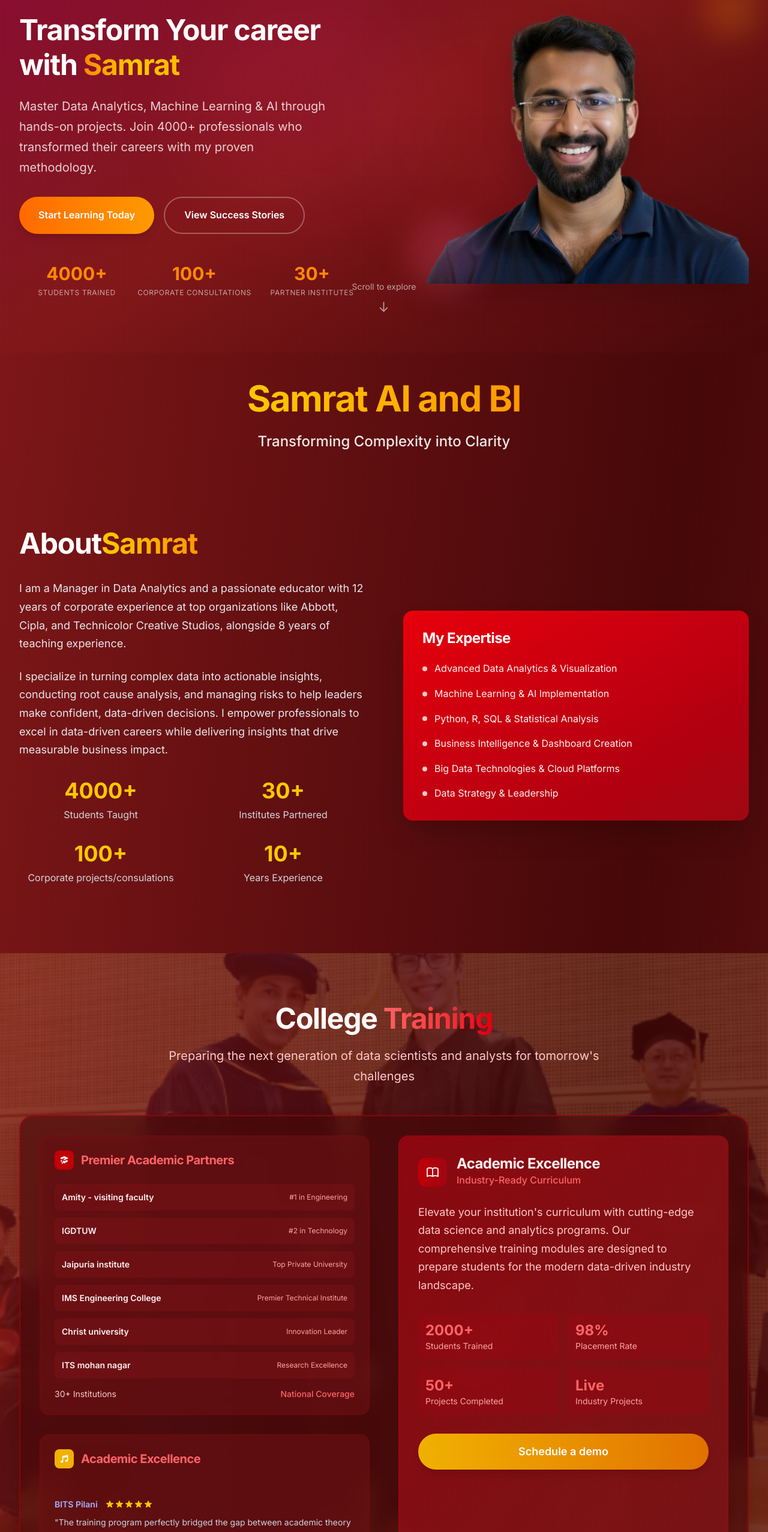
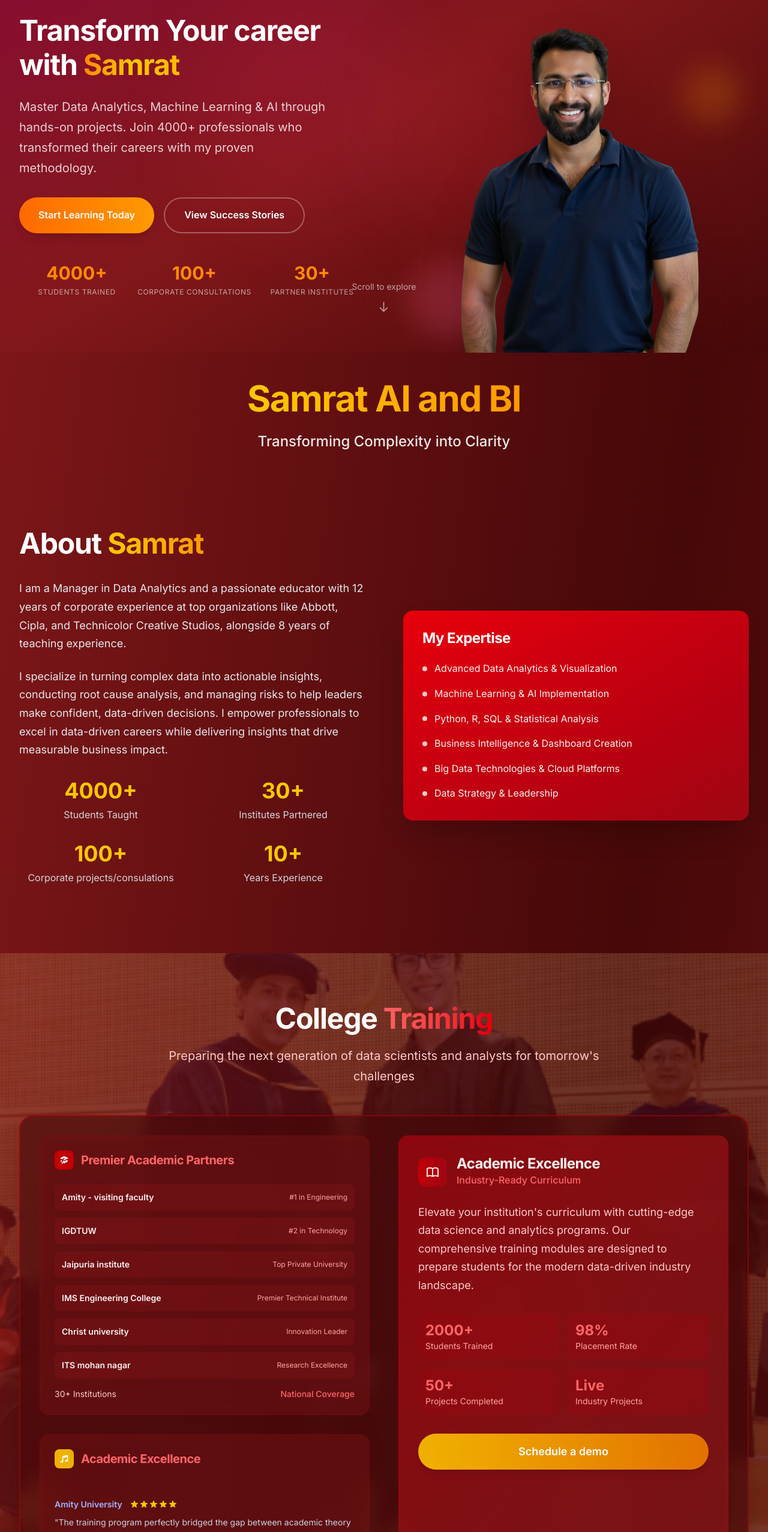
Before and after one commit to YashK-194/samrat-mukherjee, a Next.js app: page / in a window 1280 px wide. Shown: the part 212-2766 px from the top of the page at 60% size. Built offline with nearby package versions, Linux system fonts and the light colour scheme.

Commit message:
changed hero section image and small tweeks

```diff
--- a/src/app/page.js
+++ b/src/app/page.js
@@ -35,7 +35,7 @@ export default function Home() {
           <div className="grid grid-cols-1 lg:grid-cols-2 gap-16 items-center">
             <div>
               <h2 className="text-4xl md:text-5xl font-bold mb-8 text-white">
-                About
+                About{" "}
                 <span className="bg-gradient-to-r from-yellow-400 to-amber-500 bg-clip-text text-transparent">
                   Samrat
                 </span>
@@ -1032,10 +1032,10 @@ export default function Home() {
                 Samrat Mukherjee
               </h3>
               <p className="text-red-400 mb-4">
-                Lead Data Analyst & Educator helping professionals transform
+                Manager Data Analyst & Educator helping professionals transform
                 their careers through data analytics and machine learning.
               </p>
-              <div className="flex space-x-4">
+              {/* <div className="flex space-x-4">
                 <a
                   href="#"
                   className="text-red-400 hover:text-red-300 transition-colors"
@@ -1054,7 +1054,7 @@ export default function Home() {
                 >
                   Twitter
                 </a>
-              </div>
+              </div> */}
             </div>
 
             <div>
--- a/src/components/ClientFeedbackCarousel.js
+++ b/src/components/ClientFeedbackCarousel.js
@@ -11,19 +11,29 @@ const ClientFeedbackCarousel = () => {
       text: "Samrat's training methodology is exceptional. Our team's productivity increased by 40% after the program.",
     },
     {
-      company: "Infosys",
+      company: "Saint Gobain",
       rating: 5,
       text: "Highly customized content that perfectly aligned with our business requirements.",
     },
     {
-      company: "Wipro",
+      company: "Technicolor games",
       rating: 5,
       text: "Outstanding trainer with deep industry knowledge. The practical approach was exactly what we needed.",
     },
     {
-      company: "Accenture",
+      company: "Abbott",
       rating: 5,
       text: "The training program significantly enhanced our team's analytical capabilities and confidence.",
+    },
+    {
+      company: "Gabriel India Ltd",
+      rating: 5,
+      text: "The sessions were interactive and impactful. Our employees are now applying data insights more effectively in projects.",
+    },
+    {
+      company: "HCL Technologies",
+      rating: 5,
+      text: "Samrat’s expertise brought immense value. The training empowered our teams to solve complex business problems with data-driven strategies.",
     },
   ];
 
--- a/src/components/CollegeFeedbackCarousel.js
+++ b/src/components/CollegeFeedbackCarousel.js
@@ -11,19 +11,29 @@ const CollegeFeedbackCarousel = () => {
       text: "Exceptional curriculum delivery. Students showed remarkable improvement in analytical thinking and practical skills.",
     },
     {
-      college: "BITS Pilani",
+      college: "Amity University",
       rating: 5,
       text: "The training program perfectly bridged the gap between academic theory and industry requirements.",
     },
     {
-      college: "NIT Warangal",
+      college: "IGDTUW",
       rating: 5,
       text: "Outstanding hands-on approach. Our students are now confident in tackling real-world data challenges.",
     },
     {
-      college: "IIIT Hyderabad",
+      college: "Christ university",
       rating: 5,
       text: "Comprehensive program that enhanced our data science curriculum significantly. Highly recommended.",
+    },
+    {
+      college: "Jaipuria institute",
+      rating: 5,
+      text: "The sessions were highly engaging and tailored to industry needs. Students gained both confidence and practical expertise.",
+    },
+    {
+      college: "Delhi University",
+      rating: 5,
+      text: "A transformative learning experience. The program equipped our students with the skills to excel in data-driven roles.",
     },
   ];
 
--- a/src/components/Navigation.js
+++ b/src/components/Navigation.js
@@ -1,5 +1,6 @@
 "use client";
 import { useState } from "react";
+import Link from "next/link";
 
 export default function Navigation() {
   const [isMenuOpen, setIsMenuOpen] = useState(false);
@@ -14,18 +15,28 @@ export default function Navigation() {
 
   const handleNavClick = (e, href) => {
     e.preventDefault();
-    const targetId = href.substring(1); // Remove the # from href
+    const targetId = href.startsWith("#") ? href.substring(1) : href;
     const targetElement = document.getElementById(targetId);
 
     if (targetElement) {
-      const offsetTop = targetElement.offsetTop - 80; // Account for fixed navbar height
+      const offsetTop =
+        targetElement.getBoundingClientRect().top + window.scrollY - 80; // Account for fixed navbar height
       window.scrollTo({
         top: offsetTop,
         behavior: "smooth",
       });
+      closeMenu();
+      return;
     }
 
-    closeMenu(); // Close mobile menu if open
+    // If target not found on this page (e.g. you're on /courses), navigate to home with hash
+    closeMenu();
+    // Using window.location ensures the browser navigates to the home page and applies the hash.
+    // The browser will jump to the section; if you prefer smooth scrolling after navigation
+    // we can add a small client-side handler on the home page to smooth-scroll on load.
+    window.location.href = `/${
+      href.startsWith("/") ? href.substring(1) : href
+    }`;
   };
 
   const navLinks = [
@@ -41,10 +52,10 @@ export default function Navigation() {
     <nav className="fixed top-0 w-full z-50 bg-red-950/90 backdrop-blur-xl border-b border-white/10 shadow-lg">
       <div className="max-w-7xl mx-auto px-4 sm:px-6 lg:px-8">
         <div className="flex justify-between items-center py-4">
-          <div className="text-2xl font-bold">
+          <Link href="/" className="text-2xl font-bold flex items-center">
             <span className="text-white">Samrat</span>
             <span className="text-orange-400 ml-1">Mukherjee</span>
-          </div>
+          </Link>
 
           {/* Desktop Navigation */}
           <div className="hidden md:flex items-center space-x-8">
--- a/src/components/ParallaxHero.js
+++ b/src/components/ParallaxHero.js
@@ -1,6 +1,7 @@
 "use client";
 import { motion, useScroll, useTransform } from "framer-motion";
 import Image from "next/image";
+import Link from "next/link";
 
 export default function ParallaxHero() {
   const { scrollY } = useScroll();
@@ -41,16 +42,16 @@ export default function ParallaxHero() {
               initial={{ opacity: 0, x: 50 }}
               animate={{ opacity: 1, x: 0 }}
               transition={{ duration: 0.8, delay: 0.3 }}
-              className="relative order-1 lg:order-2 flex items-end justify-end lg:justify-center"
+              className="relative order-1 lg:order-2 flex items-end justify-end self-end lg:justify-end"
             >
-              <div className="relative lg:ml-8">
+              <div className="relative lg:ml-8 lg:mr-8">
                 <Image
                   src="/images/cutout.png"
                   alt="Samrat Mukherjee"
-                  width={700}
-                  height={840}
+                  width={1200}
+                  height={1440}
                   priority
-                  className="w-[700px] mr-8 drop-shadow-2xl"
+                  className="w-full max-w-none h-auto drop-shadow-2xl scale-125 lg:scale-150"
                 />
 
                 {/* Decorative elements */}
@@ -91,20 +92,25 @@ export default function ParallaxHero() {
 
               {/* CTA Buttons */}
               <div className="flex flex-col sm:flex-row gap-4 mb-12">
+                <Link href="#start" className="inline-block">
                   <motion.button
                     whileHover={{ scale: 1.05 }}
                     whileTap={{ scale: 0.95 }}
-                  className="px-8 py-4 bg-gradient-to-r from-orange-500 to-amber-500 text-white font-semibold rounded-full shadow-lg hover:shadow-xl transition-all duration-300"
+                    className="px-8 py-4 h-15 inline-flex items-center justify-center bg-gradient-to-r from-orange-500 to-amber-500 text-white font-semibold rounded-full shadow-lg hover:shadow-xl transition-all duration-300"
                   >
                     Start Learning Today
                   </motion.button>
+                </Link>
+
+                <Link href="#testimonials" className="inline-block">
                   <motion.button
                     whileHover={{ scale: 1.05 }}
                     whileTap={{ scale: 0.95 }}
-                  className="px-8 py-4 border-2 border-white/30 text-white font-semibold rounded-full hover:bg-white/10 transition-all duration-300"
+                    className="px-8 py-4 h-15 inline-flex items-center justify-center border-2 border-white/30 text-white font-semibold rounded-full hover:bg-white/10 transition-all duration-300"
                   >
                     View Success Stories
                   </motion.button>
+                </Link>
               </div>
 
               {/* Stats */}
```
Also changed, not shown: public/images/cutout.png, public/images/cutout2.png (added). Lines whose indentation alone changed are shown as unchanged.
